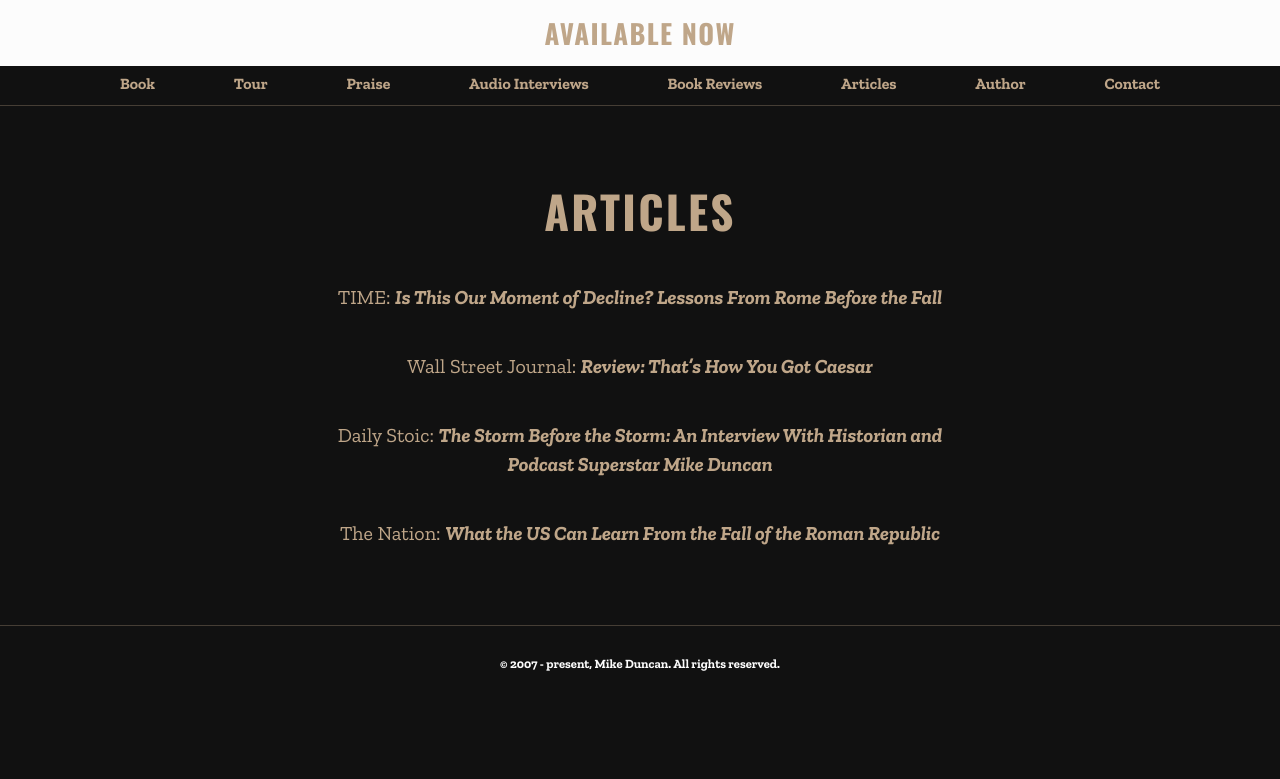
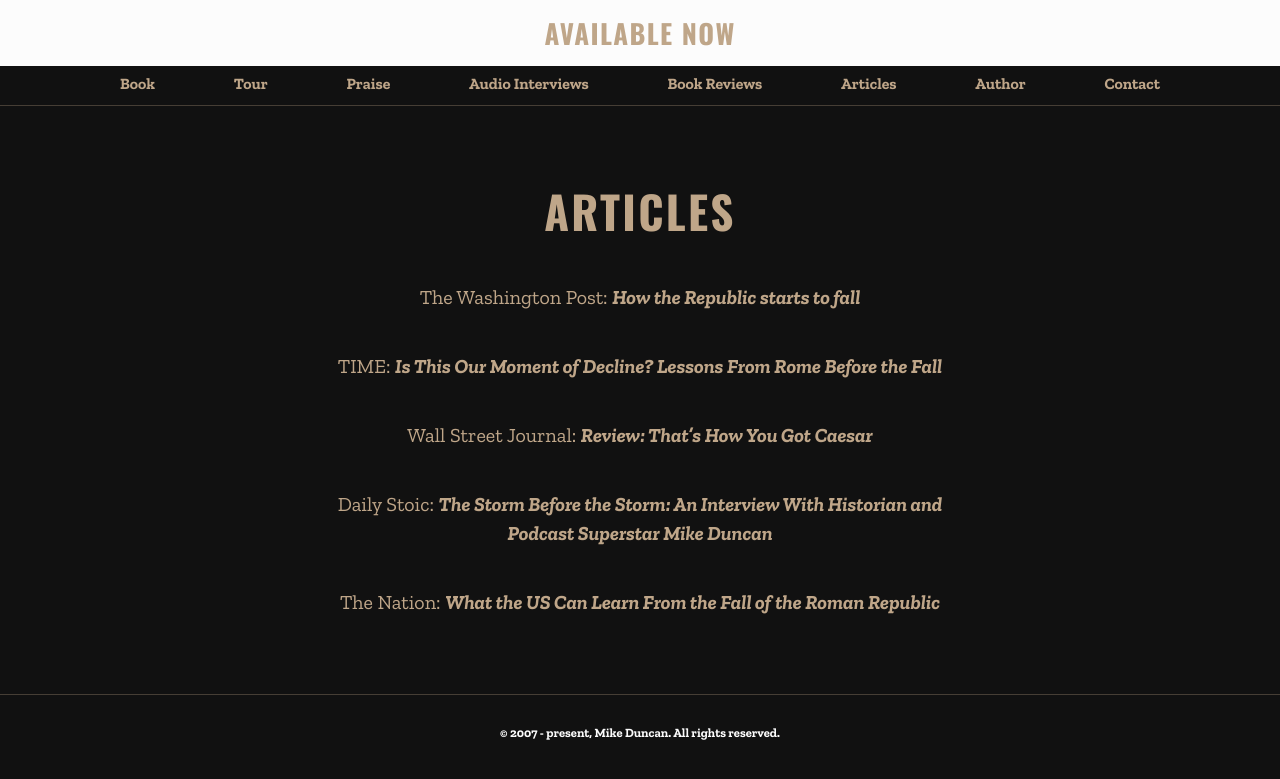
Before and after one commit to Brandi-Duncan/thestormbeforethestorm.com, a Jekyll site: the page built from articles.html, in a window 1280 px wide. Shown: the top 779 px of the page. Built offline with Jekyll 4.4.1, drawn with Linux system fonts in a browser that asks for light colours.

Commit message:
adds WaPo

```diff
--- a/articles.html
+++ b/articles.html
@@ -3,6 +3,7 @@
 ---
 <section class="articles">
     <h2>Articles</h2>
+    <p>The Washington Post: <a href="https://www.washingtonpost.com/news/worldviews/wp/2017/10/30/how-the-republic-starts-to-fall/?utm_term=.1a4a0795af6d"><i>How the Republic starts to fall</i></a></p>
     <p>TIME: <a href="http://time.com/4986516/ancient-rome-comparison-mike-duncan/"><i>Is This Our Moment of Decline? Lessons From Rome Before the Fall</i></a></p>
     <p>Wall Street Journal: <a href="https://www.wsj.com/articles/review-thats-how-you-got-caesar-1508798807"><i>Review: That’s How You Got Caesar</i></a></p>
     <p>Daily Stoic: <a href="https://dailystoic.com/mike-duncan/"><i>The Storm Before the Storm: An Interview With Historian and Podcast Superstar Mike Duncan</i></a></p>
```
